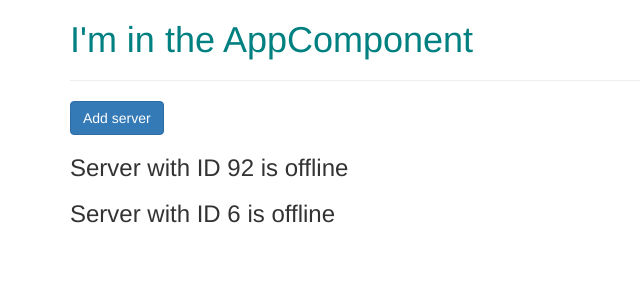
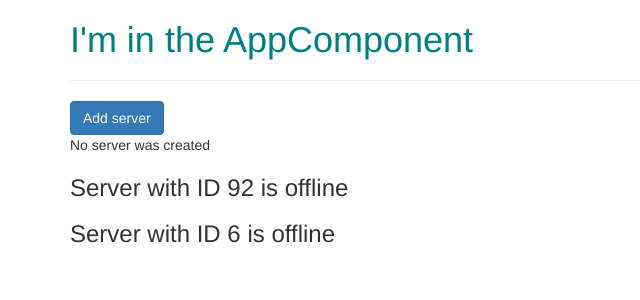
Before and after one commit to theglitcher97/angular_the_complete_guide_course, an Angular app: page / in a window 1280 px wide. Shown: the top 300 px of the page, without its empty margins (0-640 px from the left). Built offline with nearby package versions, Linux system fonts and the light colour scheme.

Commit message:
feat: listening to click event
binding event to methods

```diff
--- a/src/app/servers/servers.component.html
+++ b/src/app/servers/servers.component.html
@@ -1,3 +1,4 @@
-<button [disabled]="!allowNewServer" class="btn btn-primary">Add server</button>
+<button [disabled]="!allowNewServer" class="btn btn-primary" (click)="onCreateServer()">Add server</button>
+<p>{{ serverCreationStatus }}</p>
 <app-server></app-server>
 <app-server></app-server>
--- a/src/app/servers/servers.component.ts
+++ b/src/app/servers/servers.component.ts
@@ -14,8 +14,13 @@ import { Component } from '@angular/core';
 })
 export class ServersComponent {
   public allowNewServer = false;
+  public serverCreationStatus = 'No server was created';
 
   constructor() {
     setTimeout(()=> this.allowNewServer = true,2000)
   }
+
+  onCreateServer(){
+    this.serverCreationStatus = 'Server was created';
+  }
 }
```
